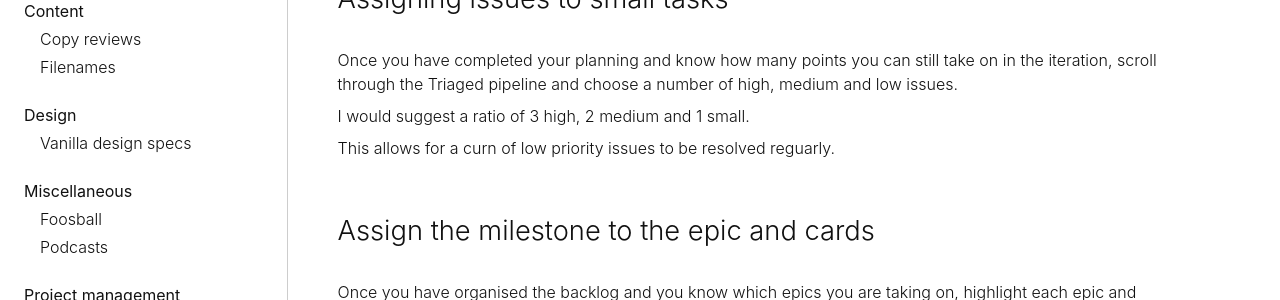
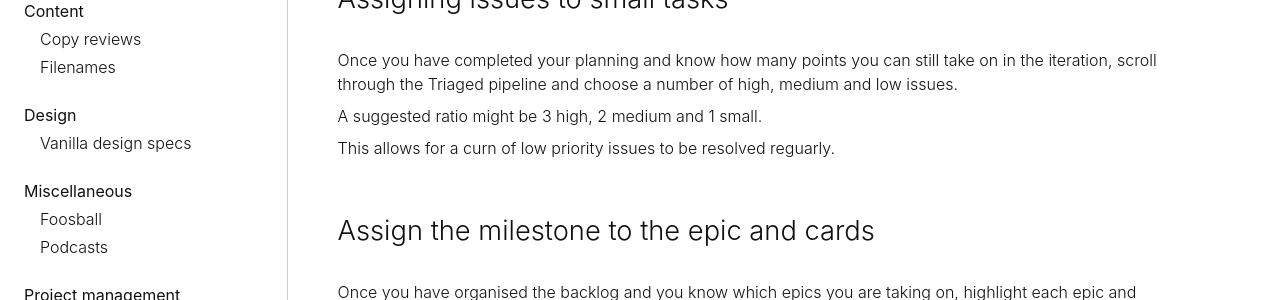
Before and after one commit to canonical-web-and-design/practices, a Jekyll site: the page built from project-management/iteration-creation.md, in a window 1280 px wide and 900 px high, scrolled down 1446 px. Shown: the part 217-517 px from the top of the window. Built offline with Jekyll 4.4.1, drawn with Linux system fonts in a browser that asks for light colours; some web fonts are replaced.

Commit message:
Update project-management/iteration-creation.md
Co-Authored-By: anthonydillon <me@anthonydillon.com>

```diff
--- a/project-management/iteration-creation.md
+++ b/project-management/iteration-creation.md
@@ -48,7 +48,7 @@ Check the number of points in the new iteration are achievable, if not, remove o
 
 Once you have completed your planning and know how many points you can still take on in the iteration, scroll through the Triaged pipeline and choose a number of high, medium and low issues.
 
-I would suggest a ratio of 3 high, 2 medium and 1 small.
+A suggested ratio might be 3 high, 2 medium and 1 small.
 
 This allows for a curn of low priority issues to be resolved reguarly.
 
```
